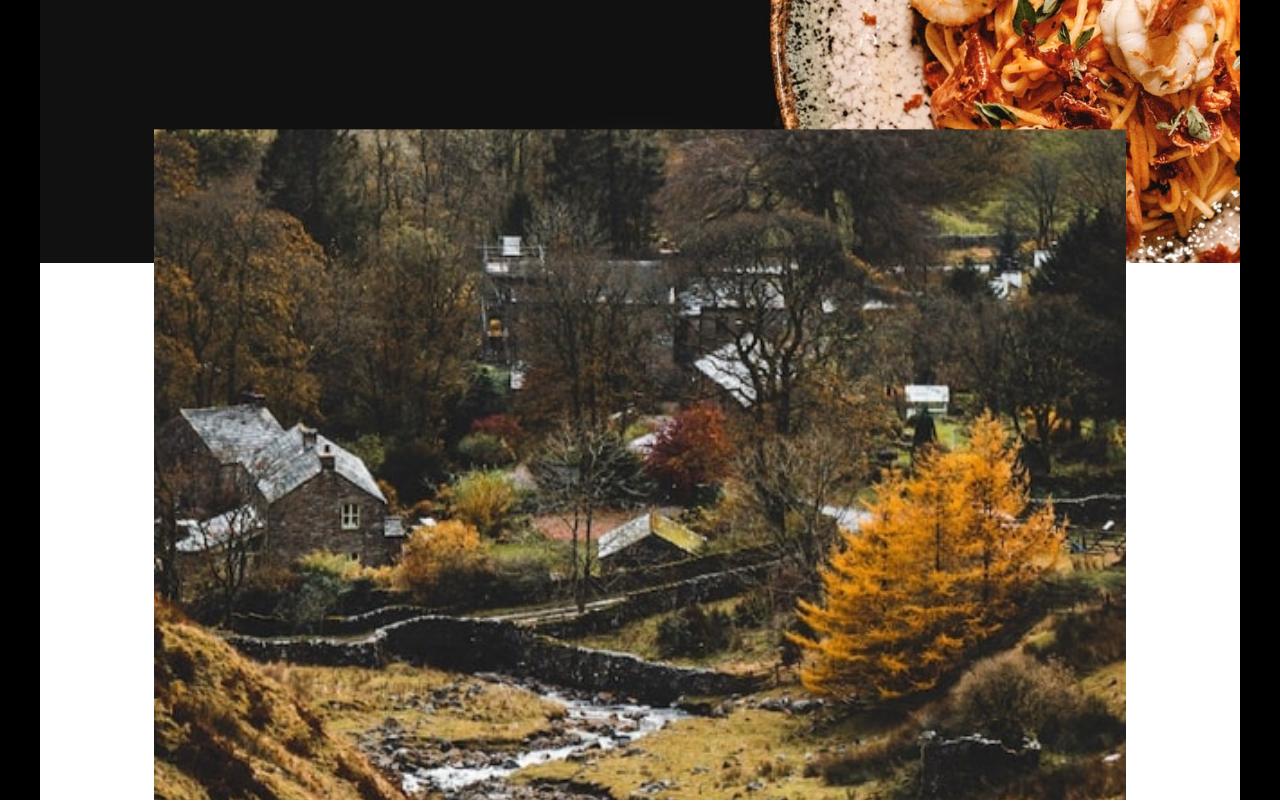
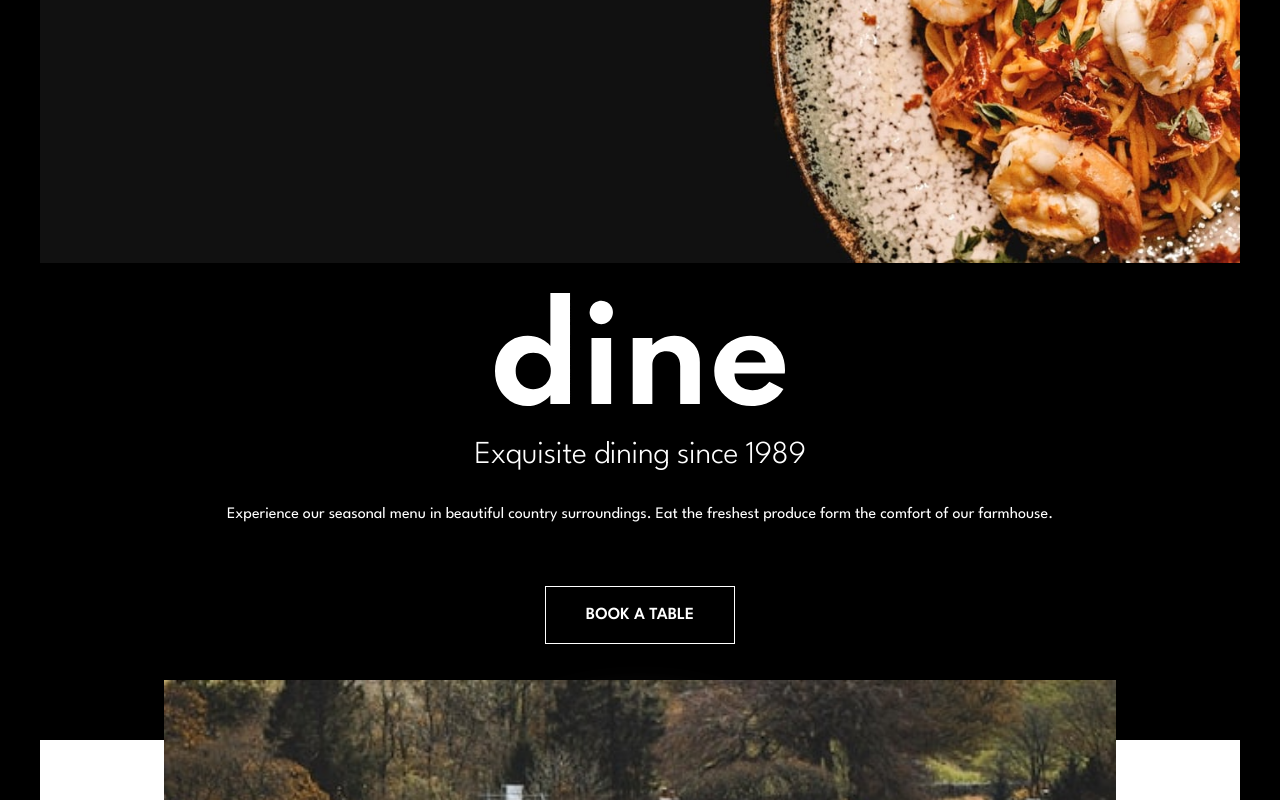
Before and after one commit to cgojk/dinner, a React (Vite) app: page / in a window 1280 px wide. Shown: the part 420-1220 px from the top of the page. Built offline with nearby package versions, Linux system fonts and the light colour scheme.

Commit message:
changin the hero strucutre and the styles for mobile

```diff
--- a/src/components/Footer.jsx
+++ b/src/components/Footer.jsx
@@ -58,10 +58,12 @@ export default function Footer() {
         <p>Morthwaite, Sedbergh Cumbria </p>
         <p>+44 123 4567 890</p>
       </div>
-      .open__section
+      <div className="open__section">
+
         <p>OPEN TIMES</p>
         <p>Mon - Fri: 09:00 AM - 10:00 PM</p>
         <p>Sat - Sun: 09:00 AM - 11:00 PM</p>
+     </div>
      </div>
       </section>
 
--- a/src/components/Hero.jsx
+++ b/src/components/Hero.jsx
@@ -1,7 +1,7 @@
 import React, { useRef, useEffect } from "react";
 import Button from "./Button";
 import { Link } from "react-router-dom";
-import imagemobile from "../images/homepage/hero-bg-mobile.jpg";
+import imagemobile from "../images/homepage/hero-bg-mobile@2x.jpg";
 import imagetablet from "../images/homepage/hero-bg-tablet.jpg";
 import imagedesktop from "../images/homepage/hero-bg-desktop.jpg";
 import logo from "../images/logo.svg";
@@ -9,6 +9,7 @@ import logo from "../images/logo.svg";
 
 export default function Hero(){
     return (
+
  <section className="hero__section ">
 
 
@@ -36,6 +37,7 @@ export default function Hero(){
 
    <div className="hero__content">
    <img src={logo} alt="logo" className="hero__logo"/>
+   <h2 className="hero__title">Exquisite dining since 1989</h2>
 
     <p className="hero__text">Experience our seasonal menu in beautiful country surroundings.  Eat the freshest produce form the comfort of our farmhouse.</p>
      <Button
@@ -47,7 +49,7 @@ export default function Hero(){
    </div>
 
 
+
 </section>
-
   );
 }
--- a/src/styles/_base.scss
+++ b/src/styles/_base.scss
@@ -31,44 +31,60 @@ body{
 }
 
 
+
 .hero__section{
-display:grid;
+
 background-color: var(--neutral-950);
-min-height: clamp(500px, 70vh, 850px);
+display:flex;
+flex-direction:column;
+gap:var(--space-4);
 overflow: hidden;
+// padding: var(--space-6) var(--space-6) var(--space-12);
 
 
+  .image__hero--container{
+   .image__hero {
+  width: 100%;
+  height: 100%;
 
- .hero__content{
-  position: relative;
-  z-index: 1;
-  align-self: center;
-  justify-self: center;
-  text-align: center;
-  background-color: transparent;
-  height: auto;
-  padding: 3rem 1.25rem;
-  transform: none;
-  max-width: 600px;
-  display:flex;
-  flex-direction: column;
-  align-items: center;
-  transform: translateY(clamp(-100px, calc(100px - 20vw), 0px));
-  //  transform: translateY(clamp(0px, calc(100px - 20vw), -100px));
-// margin-top: clamp(0px, calc(200px - 20vw), 46px);
+
+  min-width: 0;
+object-position: top
+}
+
+.image__hero img {
+  display: block;
+  width: 100%;
+  height: 100%;
+  object-fit: cover;
+}
+    }
+
+
+.hero__content{
+display:flex;
+flex-direction:column;
+ gap:var(--space-4);
+ color:var(--neutral-0);
+padding: var(--space-6) var(--space-6) var(--space-16);
+justify-content:center;
+align-items:center;
 .hero__logo{
 
-
+            width:25%;
+            height:25%;
+            align-self: center;
             margin-bottom: var(--space-6);
 
 
         }
-        .hero__description{
+        .hero__title{
             font:var(--font-3-light);
             letter-spacing: var(--font-3-letter-spacing);
             margin-bottom: 1rem;
             margin-inline: auto;
             text-align: center;
+            color:var(--neutral-0);
 
              max-inline-size: 60%;
 
@@ -77,33 +93,21 @@ overflow: hidden;
             font:var(--font-6);
             letter-spacing: var(--font-6-letter-spacing);
             margin-bottom: 1rem;
+            color:var(--neutral-0);
+            align-self: center;
+            text-align: center;
         }
-    }
-    .hero__content,
-    .image__hero--container {
-        grid-area: 1/1;
+      }
     }
 
-    .image__hero {
-  width: 100%;
-  height: 100%;
-  min-width: 0;
 
-}
 
-.image__hero img {
-  display: block;
-  width: 100%;
-  height: 100%;
-  object-fit: cover;
-}
-}
 // ===================================================================
 // info seciton  styles==================
 
 
 .info__section{
-    // margin-top:-150px;
+
      margin-top: 0;
     padding: var(--space-6) 0;
     position: relative;
@@ -118,7 +122,7 @@ overflow: hidden;
    }
 
     .image__info--container{
-        padding:0 var(--space-2);
+        padding:0 var(--space-5);
          position: relative;
 
 
@@ -142,6 +146,7 @@ img{
      position: relative;
     z-index: 1;
 
+
     }
     }
 }
@@ -154,14 +159,14 @@ img{
   .info__item:first-child{
 
     .image__info--container {
-        transform: translateY(clamp(-180px, -12vw, -80px));
-    }
+       transform: translateY(clamp(-80px, -12vw, -40px));
+   }
   }
-  //   .image__info{
-  //   margin-top:-50px;
+
 
 
 }
+
 
 /* Second section: black */
 .info__section--dark {
--- a/src/styles/_queries.scss
+++ b/src/styles/_queries.scss
@@ -3,23 +3,23 @@
 
 
 
-     .info__section--light {
-        z-index: 2;
+//      .info__section--light {
+//         z-index: 2;
 
-        .info__item:first-child {
+//         .info__item:first-child {
 
-            .image__info--container {
-                transform: translateY(clamp(-180px, -12vw, -80px));
-            }
-        }
-    }
+//             .image__info--container {
+//                 transform: translateY(clamp(-180px, -12vw, -80px));
+//             }
+//         }
+//     }
 
-  .hero__section {
-    min-height: 70vh;
+//   .hero__section {
+//     min-height: 70vh;
 
-    .hero__content {
+//     .hero__content {
 
-        max-width: 700px;
-    }
-  }
+//         max-width: 700px;
+//     }
+//   }
 }
```
Also changed, not shown: src/images/homepage/hero-bg-mobile@2x.jpg.
